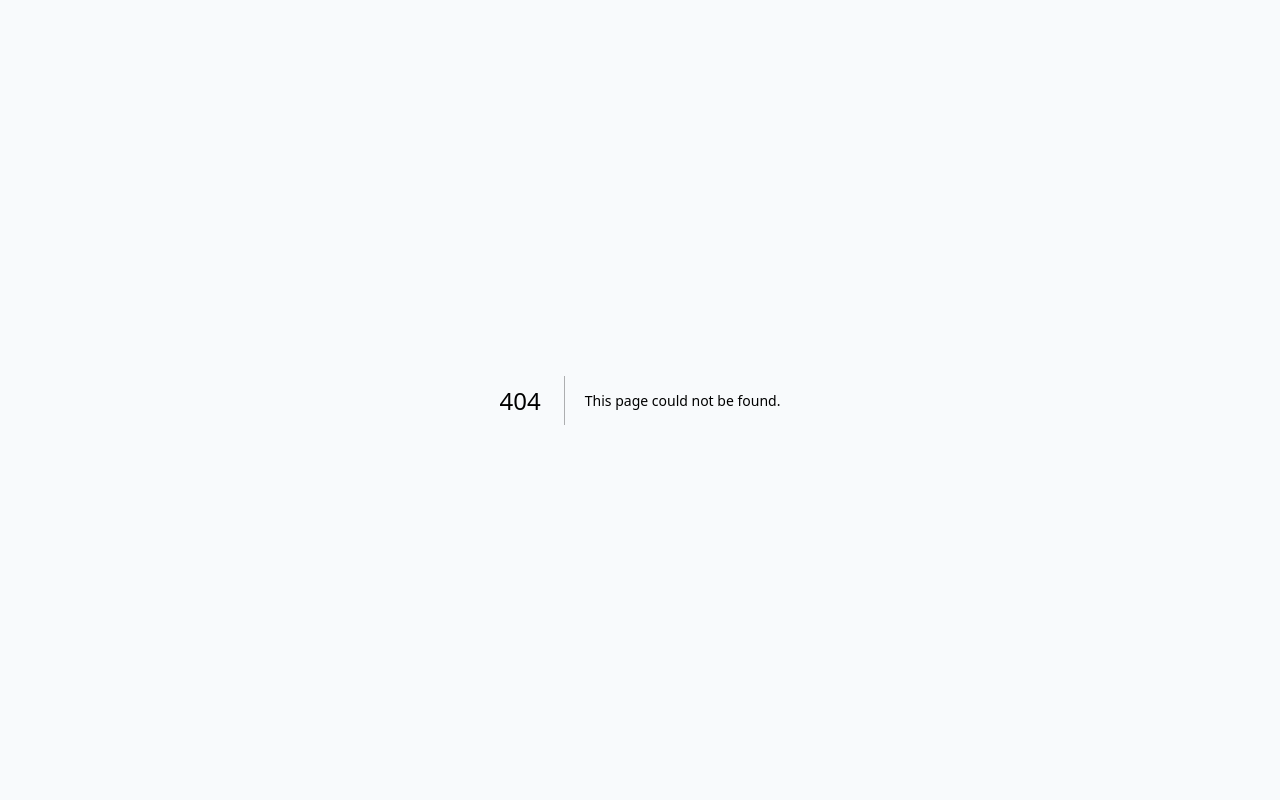
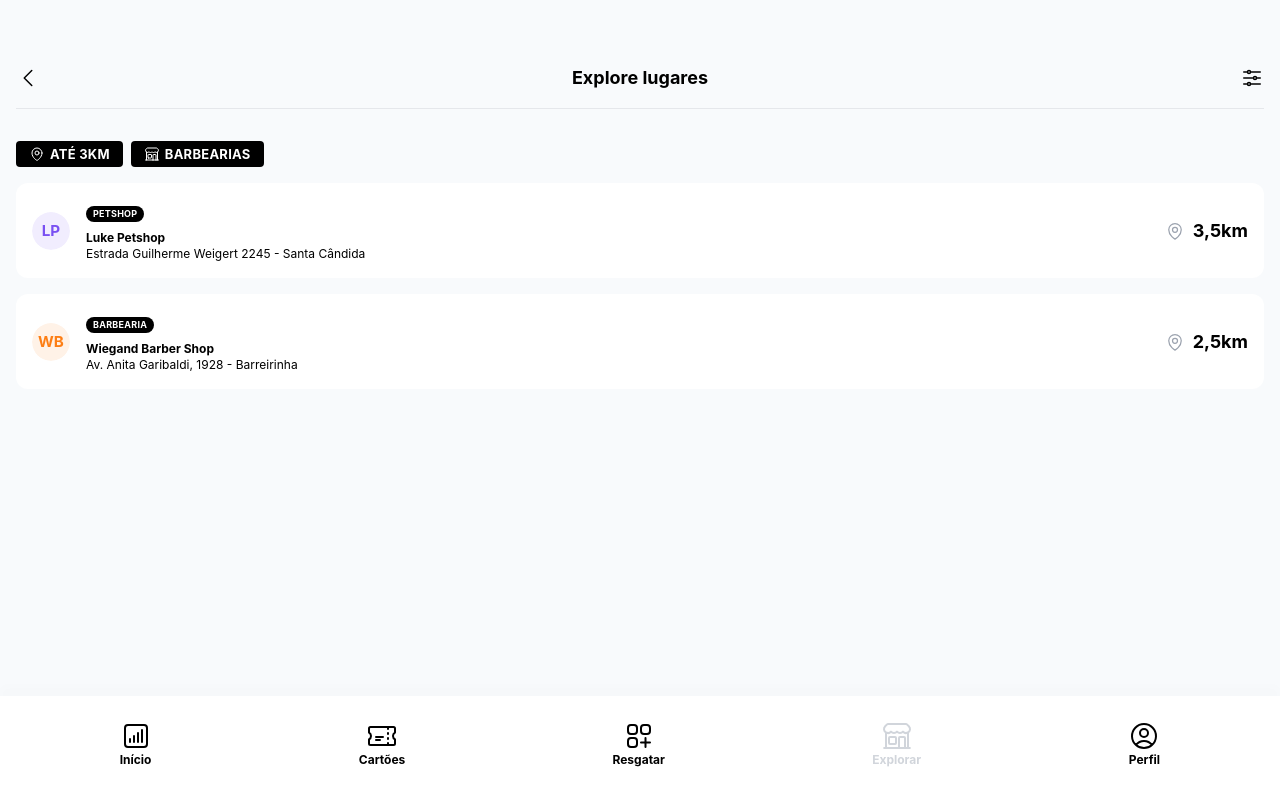
Before and after one commit to maykel-esser/caramelo, a Next.js app: page /poc/consumer/explore in a window 1280 px wide. Before the commit this address had no page. Built offline with nearby package versions, Linux system fonts and the light colour scheme.

Commit message:
feat: consumer explore page

```diff
--- /dev/null
+++ b/pages/poc/consumer/explore/index.js
@@ -0,0 +1,141 @@
+import NavigationMenu from "components/pages/poc/navigation";
+import ActionHeader from "components/pages/poc/header/actionHeader";
+import { Badge, Avatar, Drawer, MultiSelect, Slider, Button } from "@mantine/core";
+import Link from "next/link";
+import { useDisclosure } from "@mantine/hooks";
+
+// Icons
+import { MapPinIcon, BuildingStorefrontIcon } from "@heroicons/react/24/outline";
+
+export default function Page() {
+
+    const [openedFilters, { open: openFilters, close: closeFilters }] =
+        useDisclosure(false);
+
+    return (
+        <>
+            <NavigationMenu source="consumer" />
+            <main className="px-4 pb-32">
+                <ActionHeader
+                    title="Explore lugares"
+                    backToPreviousPage={true}
+                    action="filter"
+                    onActionClick={openFilters}
+                />
+                <section>
+                    <div className="flex gap-2">
+                        <Badge
+                            radius="sm"
+                            color="black"
+                            size="lg"
+                            leftSection={<MapPinIcon className="w-4" />}
+                        >
+                            Até 3km
+                        </Badge>
+                        <Badge
+                            radius="sm"
+                            color="black"
+                            size="lg"
+                            leftSection={<BuildingStorefrontIcon className="w-4" />}
+                        >
+                            Barbearias
+                        </Badge>
+                    </div>
+                    <div className="mt-4">
+                        <Link href="/poc/consumer/explore/details">
+                            <div className="flex gap-4 items-center mb-4 p-4 bg-white rounded-xl">
+                                <Avatar
+                                    key="Luke Petshop"
+                                    name="Luke Petshop"
+                                    color="initials"
+                                    size="md"
+                                />
+                                <div>
+                                    <Badge color="black" size="xs" className="mb-2">
+                                        Petshop
+                                    </Badge>
+                                    <p className="text-xs font-bold">
+                                        Luke Petshop
+                                    </p>
+                                    <p className="text-xs">
+                                        Estrada Guilherme Weigert 2245 - Santa
+                                        Cândida
+                                    </p>
+                                </div>
+                                <div className="text-center ml-auto flex gap-2 items-center">
+                                    <MapPinIcon className="w-5 text-gray-400" />
+                                    <p className="text-lg font-bold">3,5km</p>
+                                </div>
+                            </div>
+                        </Link>
+                        <Link href="/poc/consumer/explore/details">
+                            <div className="flex gap-4 items-center mb-4 p-4 bg-white rounded-xl">
+                                <Avatar
+                                    key="Wiegand Barber Shop"
+                                    name="Wiegand Barber Shop"
+                                    color="initials"
+                                    size="md"
+                                />
+                                <div>
+                                    <Badge color="black" size="xs" className="mb-2">
+                                        Barbearia
+                                    </Badge>
+                                    <p className="text-xs font-bold">
+                                        Wiegand Barber Shop
+                                    </p>
+                                    <p className="text-xs">
+                                        Av. Anita Garibaldi, 1928 - Barreirinha
+                                    </p>
+                                </div>
+                                <div className="text-center ml-auto flex gap-2 items-center">
+                                    <MapPinIcon className="w-5 text-gray-400" />
+                                    <p className="text-lg font-bold">2,5km</p>
+                                </div>
+                            </div>
+                        </Link>
+                    </div>
+                </section>
+            </main>
+            <Drawer
+                opened={openedFilters}
+                size="350px"
+                onClose={closeFilters}
+                offset={8}
+                position="bottom"
+                radius="lg"
+                overlayProps={{ backgroundOpacity: 0.5, blur: 4 }}
+            >
+                <div className="text-center">
+                    <h1 className="text-2xl font-bold mb-4">Editar filtros</h1>
+                    <form>
+                        <div className="mb-4">
+                            <p className="font-bold mb-2">Categorias</p>
+                            <MultiSelect
+                                placeholder="Selecione uma categoria"
+                                data={["Barbearia", "Petshop", "Restaurante"]}
+                            />
+                        </div>
+                        <div className="mb-4">
+                            <p className="font-bold mb-2">Distância</p>
+                            <Slider
+                                min={3}
+                                max={12}
+                                step={3}
+                                defaultValue={[3, 12]}
+                            />
+                        </div>
+                        <Button
+                            size="lg"
+                            radius="md"
+                            fullWidth
+                            color="black"
+                            onClick={closeFilters}
+                        >
+                            Aplicar
+                        </Button>
+                    </form>
+                </div>
+            </Drawer>
+        </>
+    );
+}
```
